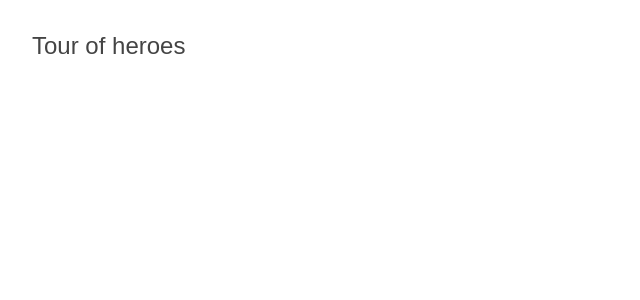
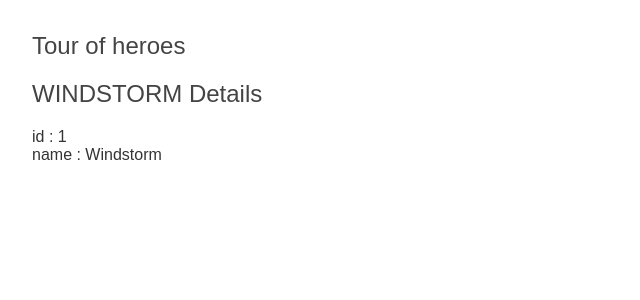
Before and after one commit to renubansal/tour-of-heroes, an Angular app: page / in a window 1280 px wide. Shown: the top 300 px of the page, without its empty margins (0-640 px from the left). Built offline with nearby package versions, Linux system fonts and the light colour scheme; no server answers.

Commit message:
hero details

```diff
--- a/src/app/app.component.html
+++ b/src/app/app.component.html
@@ -1,3 +1,4 @@
 <h2>
   {{title}}
 </h2>
+<app-heroes></app-heroes>
--- /dev/null
+++ b/src/app/hero.ts
@@ -0,0 +1,4 @@
+export class Hero {
+  id: number;
+  name: string;
+}
--- a/src/app/heroes/heroes.component.html
+++ b/src/app/heroes/heroes.component.html
@@ -1 +1,3 @@
-<p>heroes works!</p>
+<h2>{{hero.name | uppercase}} Details</h2>
+<div><span>id : {{hero.id}}</span></div>
+<div><span>name : {{hero.name}}</span></div>
--- a/src/app/heroes/heroes.component.ts
+++ b/src/app/heroes/heroes.component.ts
@@ -1,4 +1,5 @@
-import { Component, OnInit } from '@angular/core';
+import {Component, OnInit} from '@angular/core';
+import {Hero} from '../hero';
 
 @Component({
   selector: 'app-heroes',
@@ -6,8 +7,13 @@
   styleUrls: ['./heroes.component.scss']
 })
 export class HeroesComponent implements OnInit {
-  hero = "Windsream"
-  constructor() { }
+  hero: Hero = {
+    id: 1,
+    name: 'Windstorm'
+  };
+
+  constructor() {
+  }
 
   ngOnInit() {
   }
```
Also changed, not shown: 2 other files (tests, documents, lock files or other folders).
